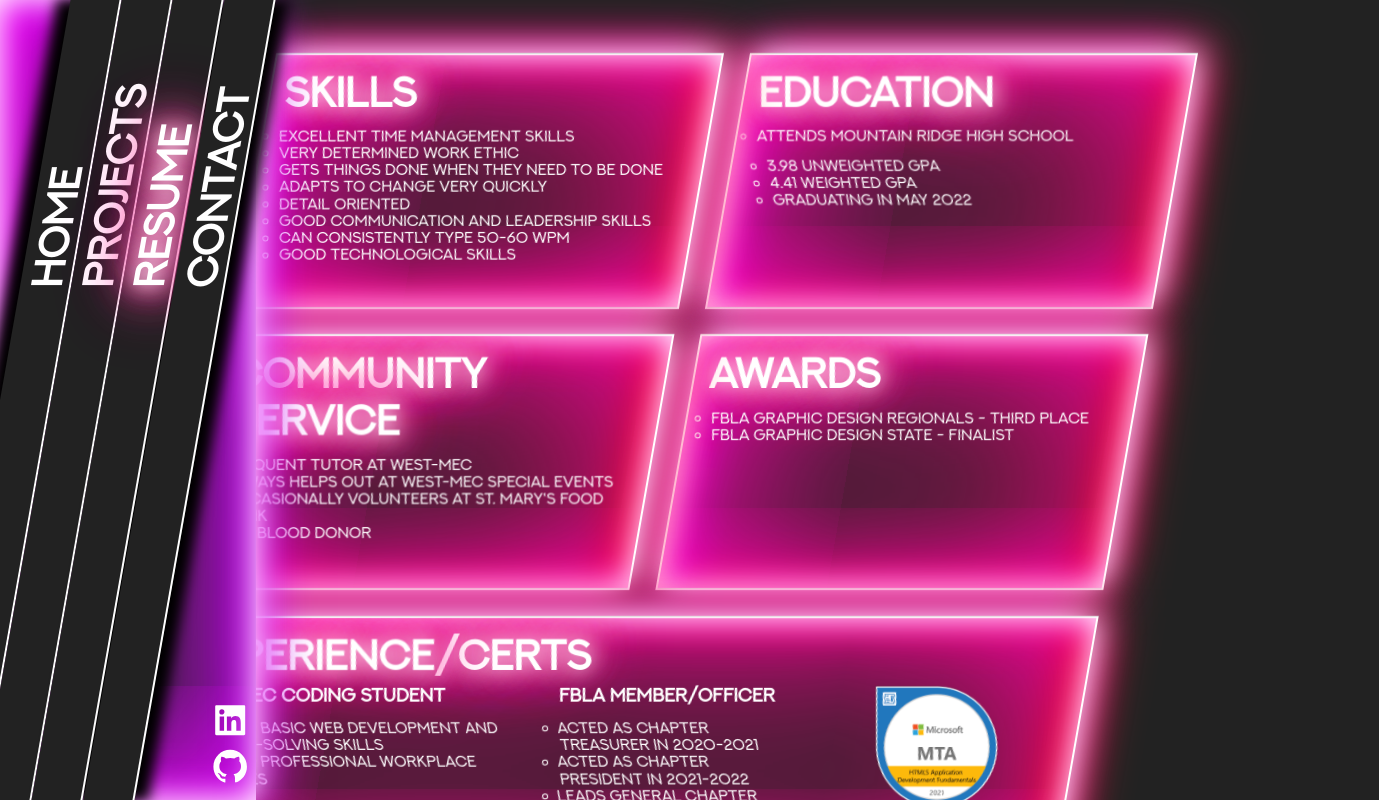
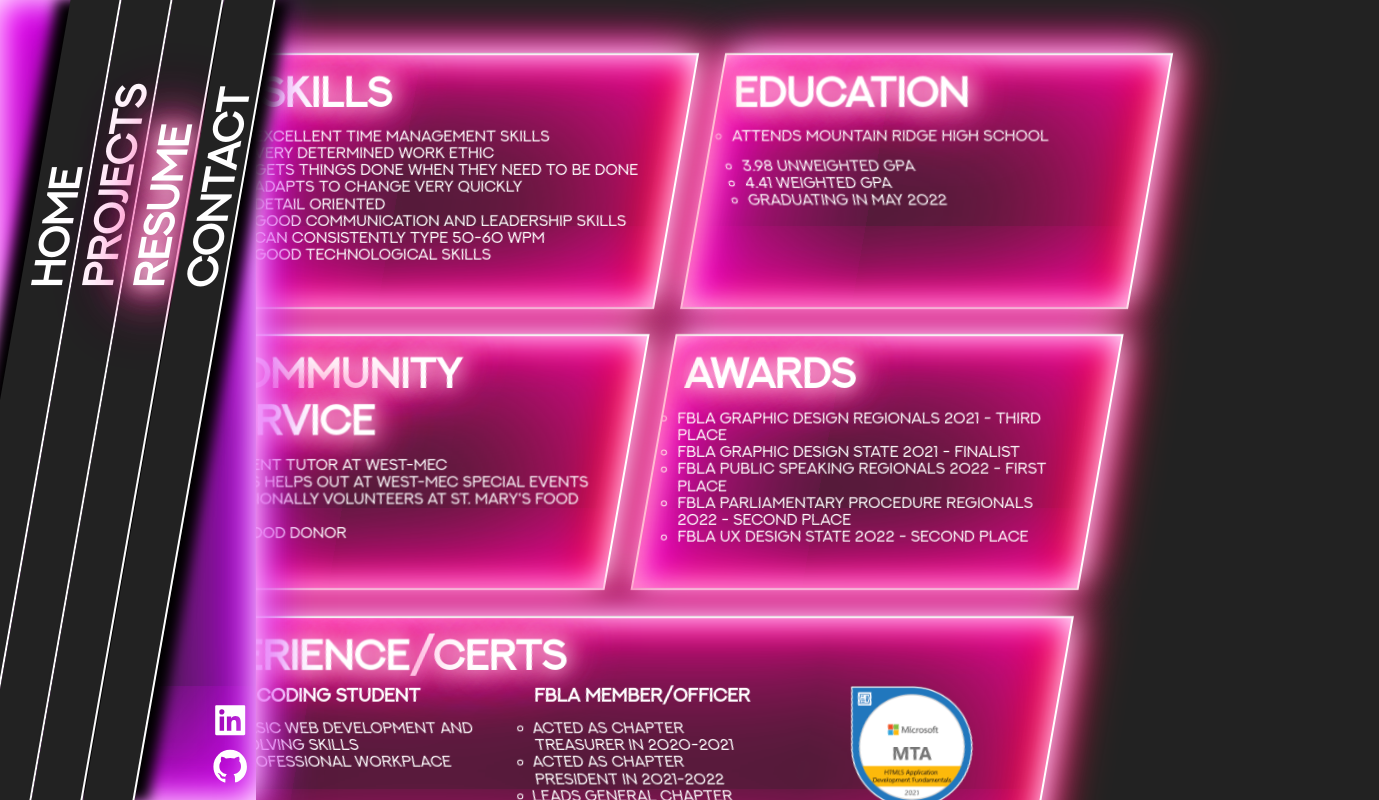
Before and after one commit to 0eef0/Portfolio2.0, a React (Create React App) app: page /resume in a window 1280 px wide. Shown: the top 800 px of the page, 1379 px wide, since content can reach past the window. Built offline with nearby package versions, Linux system fonts and the light colour scheme.

Commit message:
fixed routing for netlify. made minor updates to resume stuff

```diff
--- a/package.json
+++ b/package.json
@@ -10,7 +10,7 @@
     "react": "^17.0.2",
     "react-dom": "^17.0.2",
     "react-icons": "^4.3.1",
-    "react-router-dom": "^6.2.1",
+    "react-router-dom": "^6.3.0",
     "react-scripts": "4.0.3",
     "styled-components": "^5.3.1",
     "web-vitals": "^1.1.2"
--- a/src/Components/Navbar.jsx
+++ b/src/Components/Navbar.jsx
@@ -1,4 +1,5 @@
 import React from 'react';
+import { Link } from 'react-router-dom'
 import { AiFillGithub, AiFillLinkedin } from 'react-icons/ai';
 
 const Navbar = () => {
@@ -38,10 +39,10 @@ const Navbar = () => {
 
     return (
         <div id='navbar'>
-            <div className={(currPage === '/') ? 'primary' : '' } onClick={() => {changePage('/')}}><h1>Home</h1></div>
-            <div className={(currPage === '/projects') ? 'primary' : '' } onClick={() => {changePage('/projects')}}><h1>Projects</h1></div>
-            <div className={(currPage === '/resume') ? 'primary' : '' } onClick={() => {changePage('/resume')}}><h1>Resume</h1></div>
-            <div className={(currPage === '/contact') ? 'primary' : '' } onClick={() => {changePage('/contact')}}><h1>Contact</h1></div>
+            <div className={(currPage === '/') ? 'primary' : '' }><h1><Link to='/'>Home</Link></h1></div>
+            <div className={(currPage === '/projects') ? 'primary' : '' }><h1><Link to='/projects'>Projects</Link></h1></div>
+            <div className={(currPage === '/resume') ? 'primary' : '' }><h1><Link to='/resume'>Resume</Link></h1></div>
+            <div className={(currPage === '/contact') ? 'primary' : '' }><h1><Link to='/contact'>Contact</Link></h1></div>
 
             <section id='mediaLinks'>
                 <a href='https://github.com/TheCapn-MEC' target='_blank' rel='noreferrer'><AiFillGithub /></a>
--- a/src/Components/Resume.jsx
+++ b/src/Components/Resume.jsx
@@ -39,8 +39,11 @@ const Resume = () => {
             <div className='resume single'>
                 <h1>Awards</h1>
                 <ul>
-                    <li>FBLA Graphic Design Regionals - Third Place</li>
-                    <li>FBLA Graphic Design State - Finalist</li>
+                    <li>FBLA Graphic Design Regionals 2021 - Third Place</li>
+                    <li>FBLA Graphic Design State 2021 - Finalist</li>
+                    <li>FBLA Public Speaking Regionals 2022 - First Place</li>
+                    <li>FBLA Parliamentary Procedure Regionals 2022 - Second Place</li>
+                    <li>FBLA UX Design State 2022 - Second Place</li>
                 </ul>
             </div>
             <div className='resume single'>
@@ -76,10 +79,10 @@ const Resume = () => {
                     </div>
                 </div>
             </div>
-            <div className='resume double'>
+{/*             <div className='resume double'>
                 <h1>Work <span className="flicker">History</span></h1>
                 <p>Will add to this when there is stuff to add</p>
-            </div>
+            </div> */}
         </div>
     )
 }
--- a/src/Styles/components/_Projects.scss
+++ b/src/Styles/components/_Projects.scss
@@ -50,10 +50,12 @@ div.projectDiv {
     }
     @keyframes slideOut {
       0% {
-        transform: translateX(0);
+        //transform: translateX(0);
+        opacity: 1;
       }
       100% {
-        transform: translateX(-100vw);
+        //transform: translateX(-100vw);
+        opacity: 0;
       }
     }
 
--- a/src/Styles/components/_navbar.scss
+++ b/src/Styles/components/_navbar.scss
@@ -63,6 +63,10 @@ div#navbar {
       margin-bottom: auto;
       font-weight: bolder;
       color: white;
+      a, a:visited {
+        color: white;
+        text-decoration: none;
+      }
     }
 
     &::after {
--- a/src/Styles/components/_resume.scss
+++ b/src/Styles/components/_resume.scss
@@ -79,10 +79,12 @@ div.resumeDiv {
     }
     @keyframes slideOut {
       0% {
-        transform: translateX(0);
+        //transform: translateX(0);
+        opacity: 1;
       }
       100% {
-        transform: translateX(-100vw);
+        //transform: translateX(-100vw);
+        opacity: 0;
       }
     }
 
--- a/src/Styles/main.css
+++ b/src/Styles/main.css
@@ -304,6 +304,10 @@ div#navbar div h1 {
   margin-bottom: auto;
   font-weight: bolder;
   color: white;
+}
+div#navbar div h1 a, div#navbar div h1 a:visited {
+  color: white;
+  text-decoration: none;
 }
 div#navbar div::after {
   position: absolute;
@@ -670,10 +674,10 @@ div.projectDiv div.project.inactive {
 }
 @keyframes slideOut {
   0% {
-    transform: translateX(0);
+    opacity: 1;
   }
   100% {
-    transform: translateX(-100vw);
+    opacity: 0;
   }
 }
 div.projectDiv div.project *,
@@ -904,10 +908,10 @@ div.resumeDiv div.resume.inactive {
 }
 @keyframes slideOut {
   0% {
-    transform: translateX(0);
+    opacity: 1;
   }
   100% {
-    transform: translateX(-100vw);
+    opacity: 0;
   }
 }
 div.resumeDiv div.resume h1 {
--- a/src/index.js
+++ b/src/index.js
@@ -1,14 +1,11 @@
 import React from 'react';
 import ReactDOM from 'react-dom';
-//import {BrowserRouter as Router, Switch, Route, Link} from 'react-router-dom';
 import './Styles/main.css';
 import App from './App';
 
 ReactDOM.render(
   <React.StrictMode>
-    {/* <Router> */}
       <App />
-    {/* </Router> */}
   </React.StrictMode>,
   document.getElementById('root')
 );
```
Also changed, not shown: 2 other files (tests, documents, lock files or other folders).
